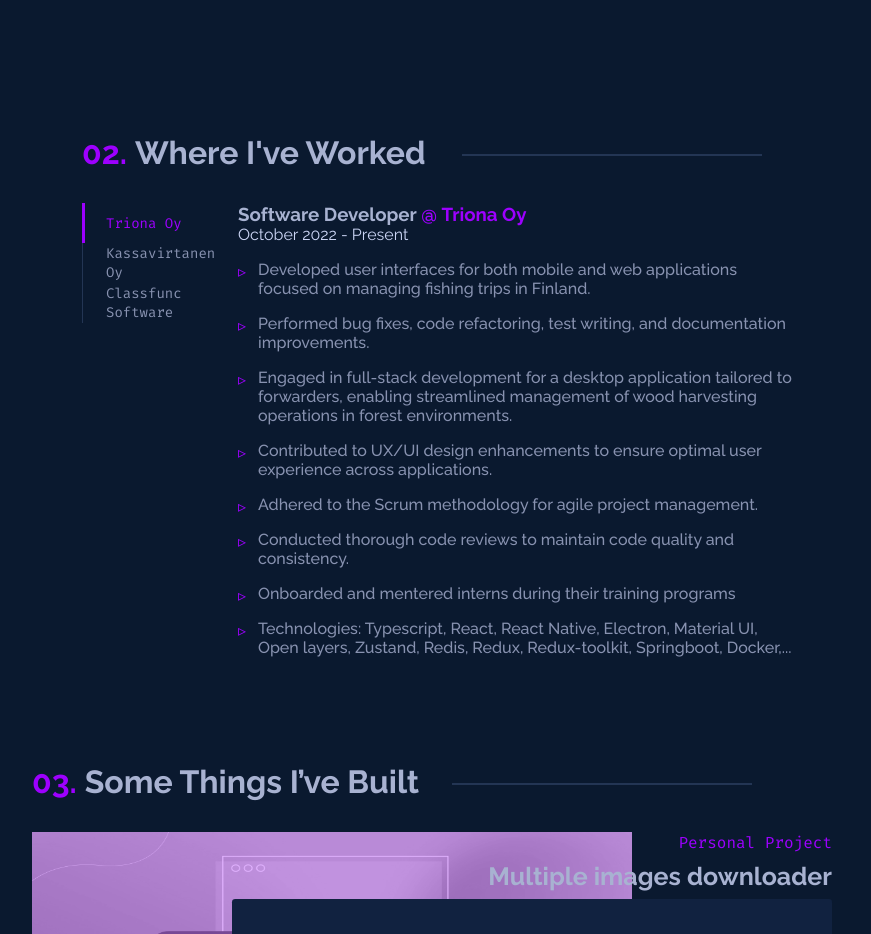
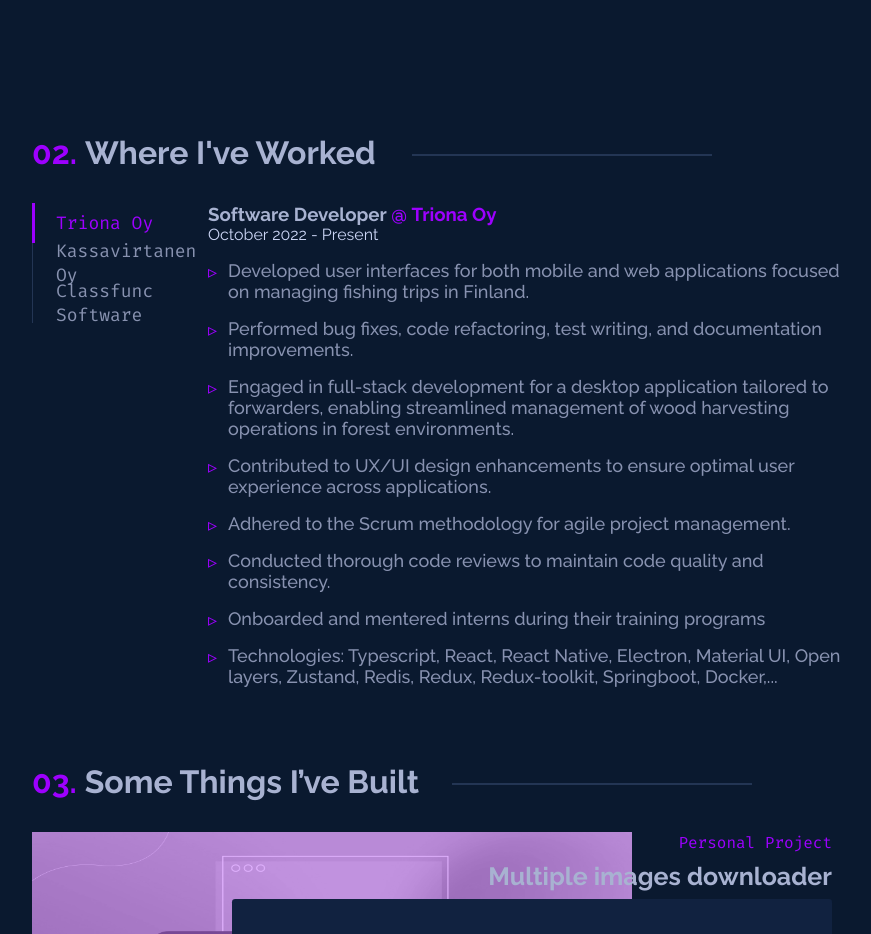
Before and after one commit to fishdev20/portfoilio, a Next.js app: page / in a window 1280 px wide. Shown: the part 1920-2854 px from the top of the page, without its empty margins (208-1079 px from the left). Built offline with nearby package versions, Linux system fonts and the light colour scheme.

Commit message:
fix some style

```diff
--- a/src/scss/sections/_expereince.scss
+++ b/src/scss/sections/_expereince.scss
@@ -1,6 +1,5 @@
 .experience {
   margin: 15rem auto;
-  max-width: 700px;
   .title {
     font-family: var(--raleway);
     color: var(--lightest-slate);
@@ -65,7 +64,7 @@
           align-items: center;
           color: var(--slate);
           font-family: var(--fira-code);
-          font-size: var(--tsm1);
+          font-size: var(--tlarge);
         }
         &:hover {
           background-color: var(--light-navy);
@@ -103,6 +102,7 @@
           position: relative;
           color: var(--slate);
           font-weight: 500;
+          font-size: var(--tlarge);
           &::before {
             content: "▹";
             position: absolute;
--- a/src/scss/sections/_projects.scss
+++ b/src/scss/sections/_projects.scss
@@ -78,7 +78,6 @@
           font-family: var(--fira-code);
         }
         &-title {
-          width: max-content;
           color: var(--lightest-slate);
           font-size: var(--txlarge);
           font-family: var(--raleway);
```
